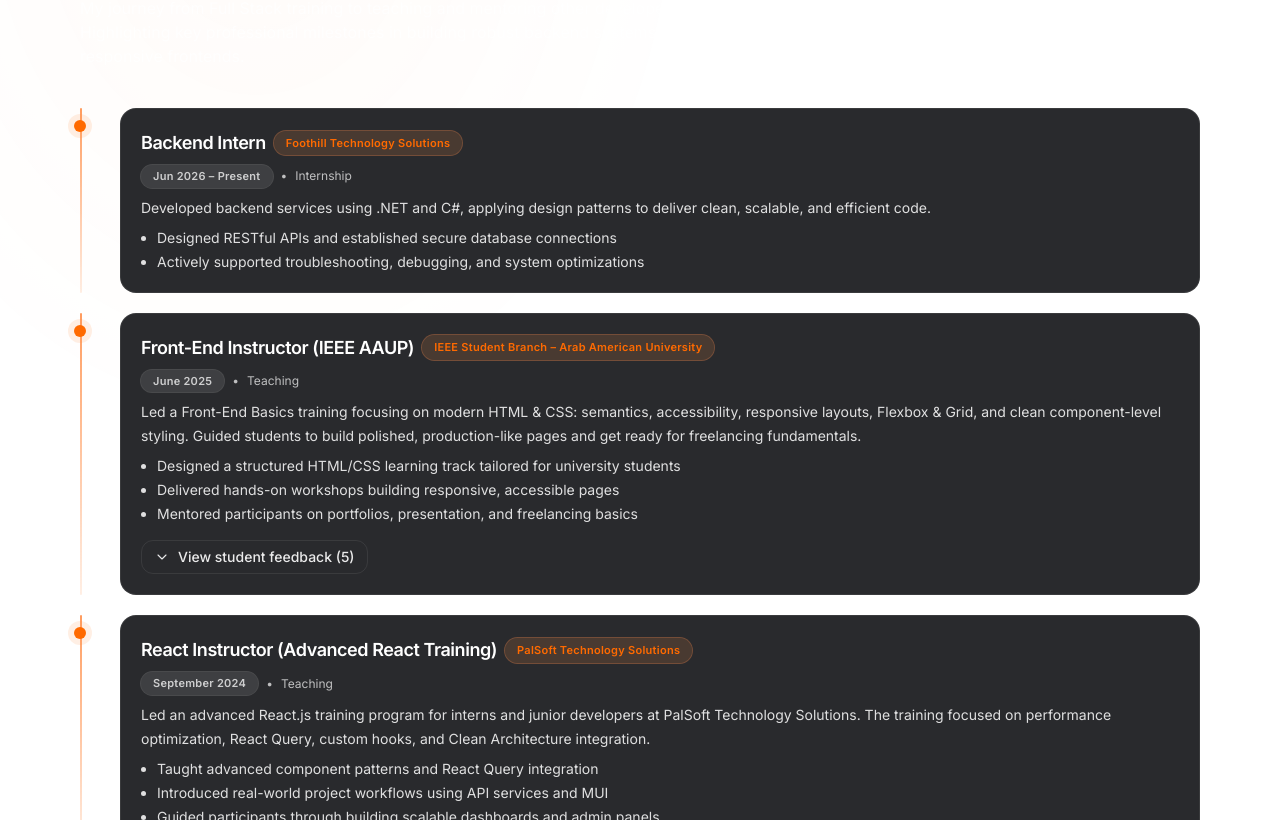
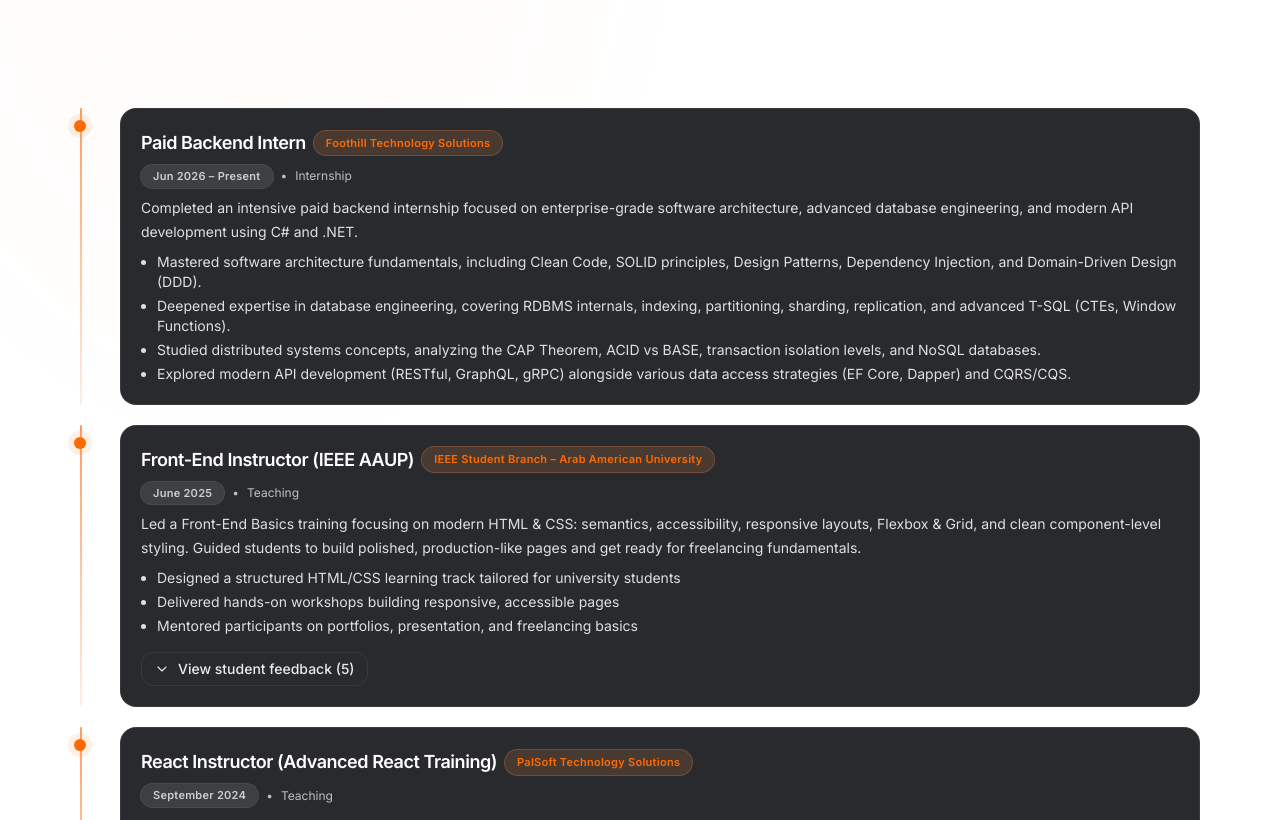
Before and after one commit to a7mad1112/personal-site, a React (Vite) app: page / in a window 1280 px wide. Shown: the part 1980-2800 px from the top of the page. Built offline with nearby package versions, Linux system fonts and the light colour scheme.

Commit message:
Update internship experience details

```diff
--- a/src/data/experiences.js
+++ b/src/data/experiences.js
@@ -1,13 +1,15 @@
 export const experiences = [
   {
     id: "e0",
-    title: "Backend Intern",
+    title: "Paid Backend Intern",
     company: "Foothill Technology Solutions",
     date: "Jun 2026 – Present",
-    description: "Developed backend services using .NET and C#, applying design patterns to deliver clean, scalable, and efficient code.",
+    description: "Completed an intensive paid backend internship focused on enterprise-grade software architecture, advanced database engineering, and modern API development using C# and .NET.",
     achievements: [
-      "Designed RESTful APIs and established secure database connections",
-      "Actively supported troubleshooting, debugging, and system optimizations"
+      "Mastered software architecture fundamentals, including Clean Code, SOLID principles, Design Patterns, Dependency Injection, and Domain-Driven Design (DDD).",
+      "Deepened expertise in database engineering, covering RDBMS internals, indexing, partitioning, sharding, replication, and advanced T-SQL (CTEs, Window Functions).",
+      "Studied distributed systems concepts, analyzing the CAP Theorem, ACID vs BASE, transaction isolation levels, and NoSQL databases.",
+      "Explored modern API development (RESTful, GraphQL, gRPC) alongside various data access strategies (EF Core, Dapper) and CQRS/CQS."
     ],
     type: "Internship",
   },
```
